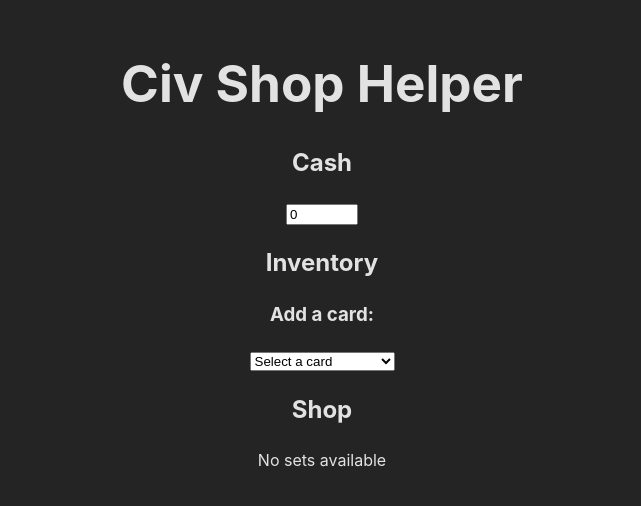
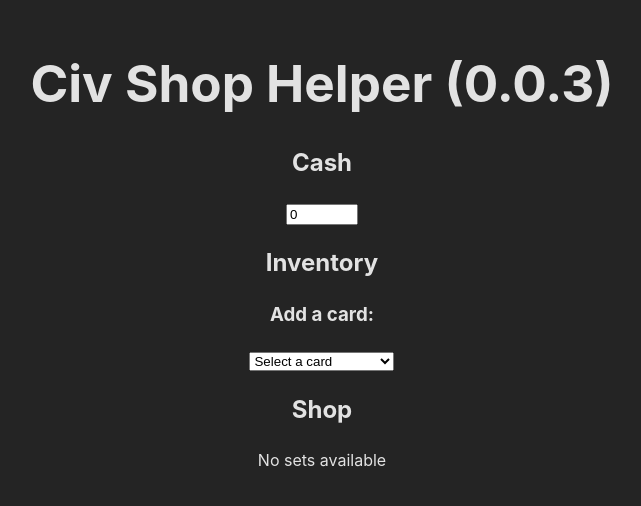
Before and after one commit to PeterFajner/civtools, a React (Vite) app in the folder civtools/: page / in a window 1280 px wide. Shown: the part 146-652 px from the top of the page, without its empty margins (318-959 px from the left). Built offline with nearby package versions, Linux system fonts and the light colour scheme.

Commit message:
add version number

```diff
--- a/civtools/src/App.tsx
+++ b/civtools/src/App.tsx
@@ -77,7 +77,7 @@ const App = () => {
 
   return (
     <>
-      <h1>Civ Shop Helper</h1>
+      <h1>Civ Shop Helper (0.0.3)</h1>
       <div>
         <h2>Cash</h2>
         <input
```
